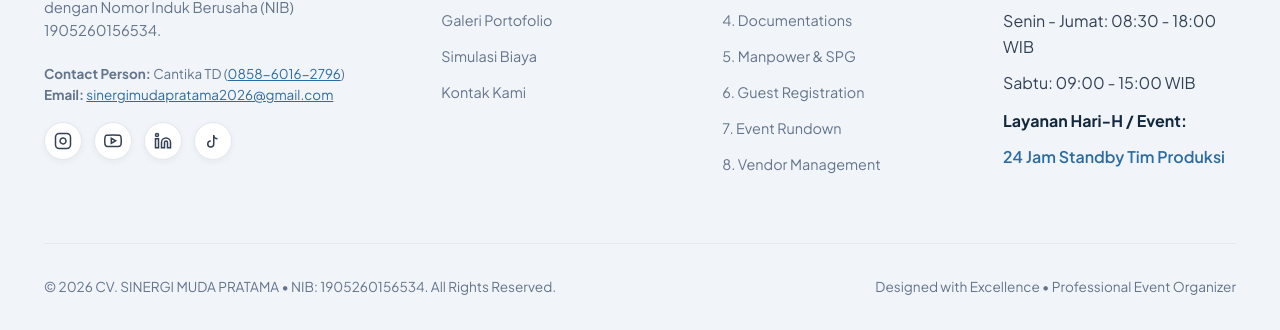
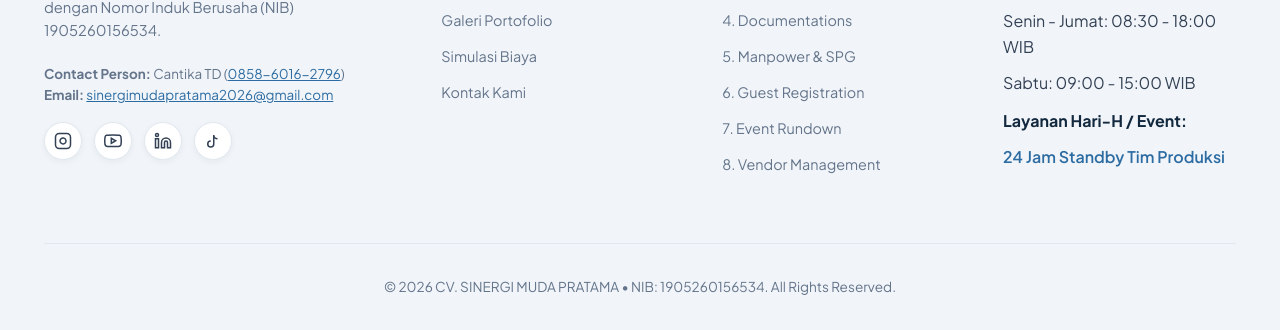
Before and after one commit to Vixelboy/Event-Sinergi, a plain HTML site: page index.html in a window 1280 px wide. Shown: the part 9364-9694 px from the top of the page. Drawn offline with Linux system fonts and the light colour scheme.

Commit message:
Hapus teks Designed with Excellence di footer

```diff
--- a/css/style.css
+++ b/css/style.css
@@ -1907,7 +1907,8 @@ textarea.form-control {
 .footer-bottom {
   display: flex;
   align-items: center;
-  justify-content: space-between;
+  justify-content: center;
+  text-align: center;
   padding-top: 2rem;
   border-top: 1px solid var(--border-light);
   font-size: 0.85rem;
--- a/index.html
+++ b/index.html
@@ -1075,7 +1075,6 @@
 
       <div class="footer-bottom">
         <div>&copy; 2026 CV. SINERGI MUDA PRATAMA &bull; NIB: 1905260156534. All Rights Reserved.</div>
-        <div>Designed with Excellence &bull; Professional Event Organizer</div>
       </div>
     </div>
   </footer>
```
